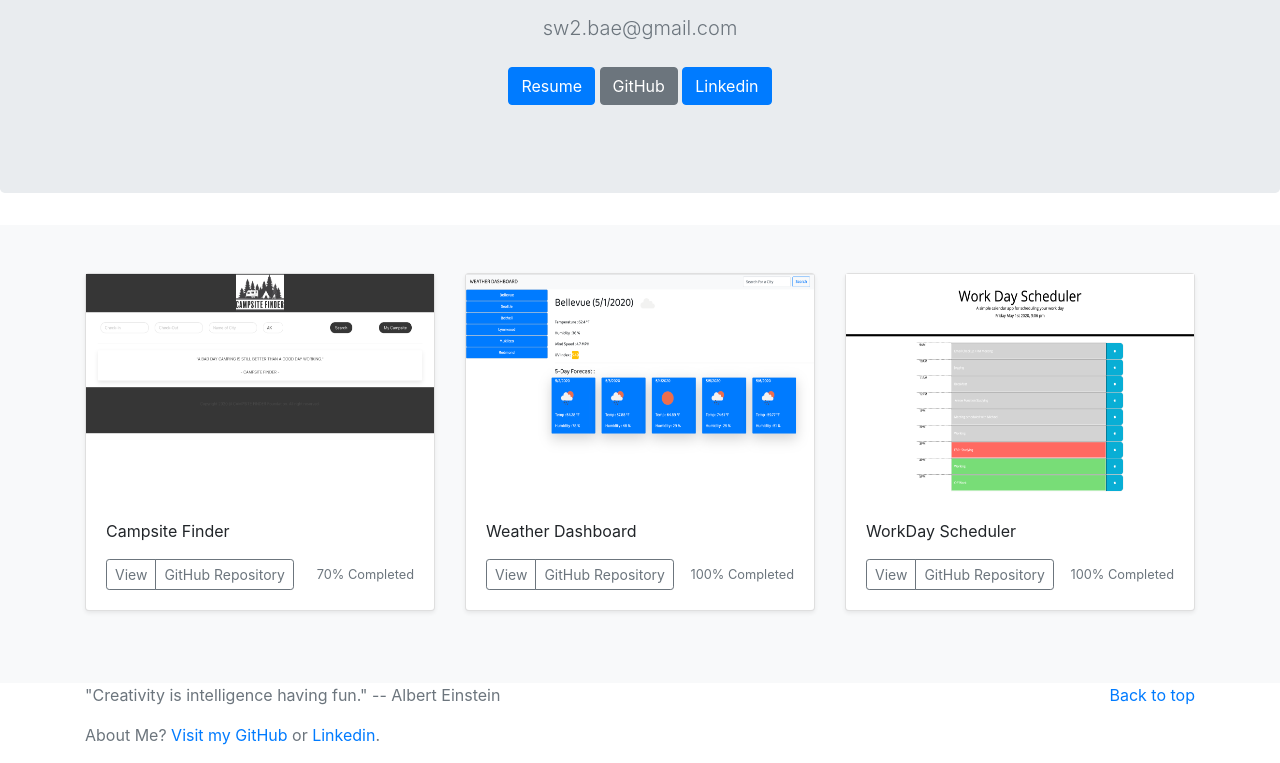
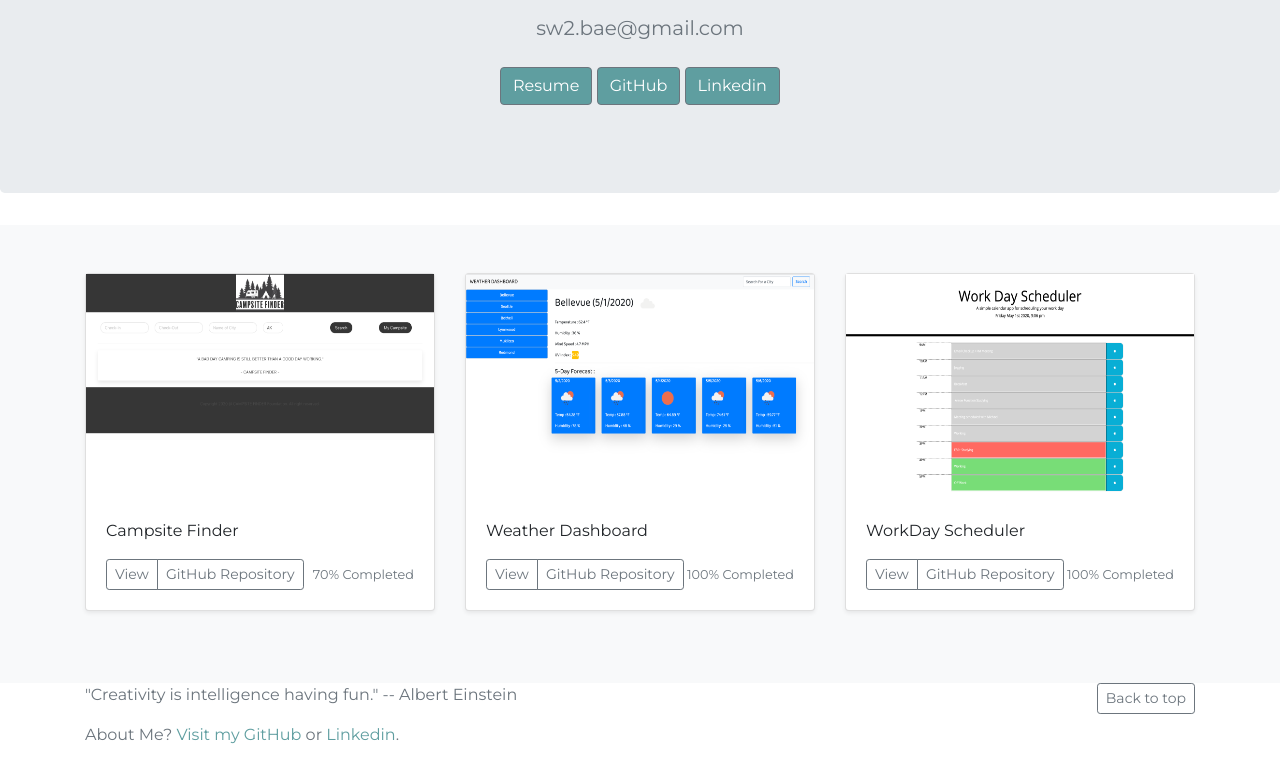
Before and after one commit to sw2bae/portfolio_Sang-Woo-Bae, a plain HTML site: page index.html in a window 1280 px wide. Shown: the part 209-972 px from the top of the page. Drawn offline with nearby package versions, Linux system fonts and the light colour scheme.

Commit message:
rev03_finalDraft

```diff
--- a/index.html
+++ b/index.html
@@ -6,6 +6,7 @@
     <meta name="viewport" content="width=device-width, initial-scale=1.0">
     <link rel="stylesheet" href="https://stackpath.bootstrapcdn.com/bootstrap/4.4.1/css/bootstrap.min.css"
         integrity="sha384-Vkoo8x4CGsO3+Hhxv8T/Q5PaXtkKtu6ug5TOeNV6gBiFeWPGFN9MuhOf23Q9Ifjh" crossorigin="anonymous">
+    <link href="https://fonts.googleapis.com/css2?family=Montserrat&display=swap" rel="stylesheet">
     <link rel="stylesheet" href="style.css" />
     <title>Sang Bae's Portfolio</title>
 </head>
@@ -62,10 +63,11 @@
                 <p><a href="mailto:sw2.bae@gmail.com" class="lead text-muted">sw2.bae@gmail.com</a></p>
 
                 <p>
-                    <a href="./Profile.pdf" target="_blank" class="btn btn-primary my-2">Resume</a>
-                    <a href="https://github.com/sw2bae" target="_blank" class="btn btn-secondary my-2">GitHub</a>
+                    <a href="./Profile.pdf" target="_blank" class="btn btn-secondary my-2" id="mainBtn">Resume</a>
+                    <a href="https://github.com/sw2bae" target="_blank" class="btn btn-secondary my-2"
+                        id="mainBtn">GitHub</a>
                     <a href="https://www.linkedin.com/in/sang-bae-8a38011a0/" target="_blank"
-                        class="btn btn-primary my-2">Linkedin</a>
+                        class="btn btn-secondary my-2" id="mainBtn">Linkedin</a>
                 </p>
             </div>
         </section>
@@ -143,11 +145,12 @@
     <footer class="text-muted">
         <div class="container">
             <p class="float-right float-sm-right">
-                <a href="#">Back to top</a>
+                <a href="#" class="btn btn-sm btn-outline-secondary">Back to top</a>
             </p>
             <p>"Creativity is intelligence having fun." -- Albert Einstein</p>
-            <p>About Me? <a href="https://github.com/sw2bae" target="_blank">Visit my GitHub</a> or <a
-                    href="https://www.linkedin.com/in/sang-bae-8a38011a0/" target="_blank">Linkedin</a>.</p>
+            <p>About Me? <a href="https://github.com/sw2bae" target="_blank" id="footerLink">Visit my GitHub</a> or <a
+                    href="https://www.linkedin.com/in/sang-bae-8a38011a0/" target="_blank" id="footerLink">Linkedin</a>.
+            </p>
         </div>
     </footer>
 
@@ -157,15 +160,7 @@
     <script src="https://stackpath.bootstrapcdn.com/bootstrap/4.4.1/js/bootstrap.min.js"
         integrity="sha384-wfSDF2E50Y2D1uUdj0O3uMBJnjuUD4Ih7YwaYd1iqfktj0Uod8GCExl3Og8ifwB6"
         crossorigin="anonymous"></script>
-    <script type="text/javascript">
 
-
-
-
-
-
-
-    </script>
 </body>
 
 </html>
--- a/style.css
+++ b/style.css
@@ -0,0 +1,11 @@
+body {
+    font-family: 'Montserrat', sans-serif;
+}
+
+#mainBtn{
+    background-color: cadetblue;
+}
+
+#footerLink{
+    color: cadetblue;
+}
```
